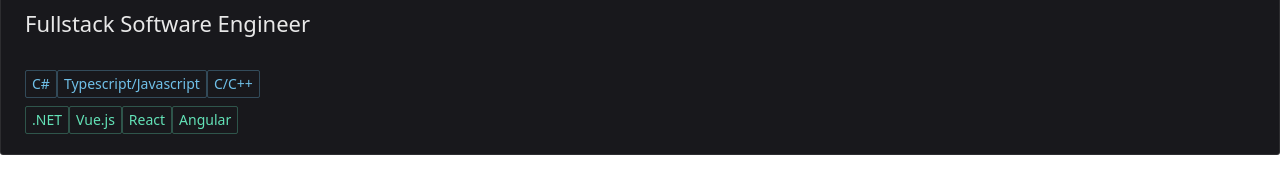
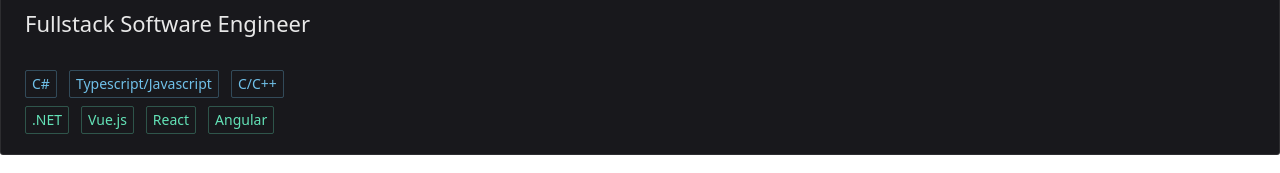
Before and after one commit to SorceressLyra/sorceressLair, a Vue app: page / in a window 1280 px wide. Shown: the part 325-498 px from the top of the page. Built offline with nearby package versions, Linux system fonts and the light colour scheme; a small style sheet from the web is missing.

Commit message:
Added flex

```diff
--- a/src/App.vue
+++ b/src/App.vue
@@ -7,17 +7,17 @@
           <n-flex vertical>
             <n-h1>Lyra S.R. Mikkelsen</n-h1>
             <n-h2>Fullstack Software Engineer</n-h2>
-            <div>
+            <n-flex>
               <n-tag type="info">C#</n-tag>
               <n-tag type="info">Typescript/Javascript</n-tag>
               <n-tag type="info">C/C++</n-tag>
-            </div>
-            <div>
+            </n-flex>
+            <n-flex>
               <n-tag type="success">.NET</n-tag>
               <n-tag type="success">Vue.js</n-tag>
               <n-tag type="success">React</n-tag>
               <n-tag type="success">Angular</n-tag>
-            </div>
+            </n-flex>
           </n-flex>
         </n-card>
       </n-gi>
```
